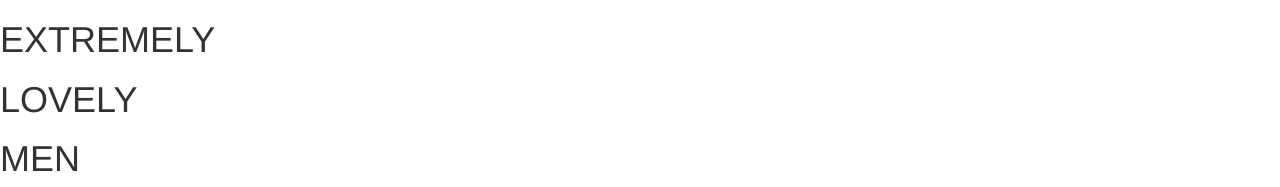
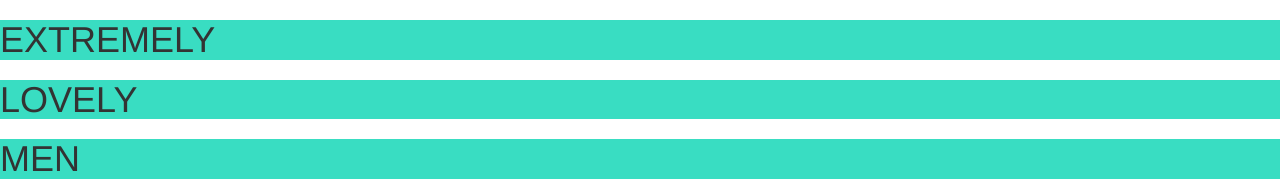
Before and after one commit to extremelylovelymen/extremelylovelymen.github.io, a plain HTML site: page index.html in a window 1280 px wide. Shown: the top 187 px of the page. Drawn offline with nearby package versions, Linux system fonts and the light colour scheme; files that its build step writes are made by us from their sources; grey boxes are pictures that could not be loaded.

Commit message:
Update index.html

```diff
--- a/index.html
+++ b/index.html
@@ -6,6 +6,7 @@
     <meta name="viewport" content="width=device-width, initial-scale=1">
     <!-- The above 3 meta tags *must* come first in the head; any other head content must come *after* these tags -->
     <title>It Doesn't Get Lovelier Than This</title>
+    <link rel="stylesheet" type="text/css" href="stylishapparel.css">
 
     <!-- Bootstrap -->
     <link href="css/bootstrap.min.css" rel="stylesheet">
```
